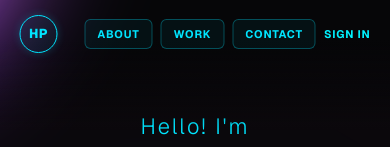
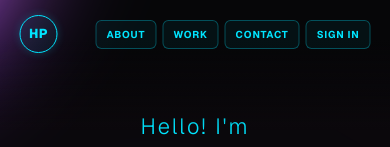
Before and after one commit to himanshu-pal419845/portfolio-2, a React (Vite) app: page / in a window 390 px wide. Shown: the top 147 px of the page. Built offline with nearby package versions, Linux system fonts and the light colour scheme; no server answers.

Commit message:
Update email to himanshupal19845 and improve mobile navbar UI

```diff
--- a/src/components/ChatWidget.tsx
+++ b/src/components/ChatWidget.tsx
@@ -21,7 +21,7 @@ About you (Himanshu Pal):
 - Projects: AI Chatbot, Cyber Security Dashboard, Portfolio Website, Python Automation Tool, Task Manager
 - Hobbies: Chess, coding, ethical hacking, learning LLMs
 - Personality: Friendly, technical, enthusiastic, witty, and humorous
-- Contact: Available through the contact form or email (skypertech@gmail.com)
+- Contact: Available through the contact form or email (himanshupal19845@gmail.com)
 
 Rules:
 1. Always respond as Himanshu in first person ("I", "my", "me")
@@ -98,7 +98,7 @@ const getMockResponse = (userText: string): string => {
     return "I offer 10 core services: from building secure AI Agents and Full-Stack web apps, to Ethical Hacking and Security Audits (so I can hack you before the bad guys do!). Let me know if you need help with any of these! 🛠️";
   }
   if (query.includes("contact") || query.includes("email") || query.includes("touch") || query.includes("hire") || query.includes("linkedin") || query.includes("social")) {
-    return "Drop me an email at **skypertech@gmail.com**. I respond faster than a ping request, unless I'm sleeping. (But let's be honest, developers don't sleep, we just buffer!). You can also use the form below! 🤝";
+    return "Drop me an email at **himanshupal19845@gmail.com**. I respond faster than a ping request, unless I'm sleeping. (But let's be honest, developers don't sleep, we just buffer!). You can also use the form below! 🤝";
   }
   if (query.includes("skills") || query.includes("technolog") || query.includes("languages") || query.includes("azure")) {
     return "I specialize in Python and C. C makes me feel like an ancient sorcerer, and Python makes me feel like a lazy wizard. I also use Kali Linux. Yes, I look very cool typing green text in a dark room wearing a black hoodie. 🔒";
--- a/src/components/Navbar.tsx
+++ b/src/components/Navbar.tsx
@@ -104,11 +104,11 @@ const Navbar = () => {
           HP
         </a>
         <a
-          href="mailto:skypertech@gmail.com"
+          href="mailto:himanshupal19845@gmail.com"
           className="navbar-connect"
           data-cursor="disable"
         >
-          skypertech@gmail.com
+          himanshupal19845@gmail.com
         </a>
         <ul>
           <li>
--- a/src/components/styles/Navbar.css
+++ b/src/components/styles/Navbar.css
@@ -81,12 +81,12 @@
     font-size: 15px;
   }
 }
-@media only screen and (min-width: 900px) {
+@media only screen and (min-width: 1024px) {
   .navbar-connect {
     display: block;
   }
 }
-@media only screen and (min-width: 1200px) {
+@media only screen and (min-width: 1250px) {
   .header {
     padding: 35px 0px;
   }
@@ -120,17 +120,20 @@
   .header ul {
     flex-direction: row !important;
     align-items: center !important;
-    column-gap: 8px !important;
-    font-size: 11px !important;
+    justify-content: flex-end !important;
+    flex-wrap: wrap !important;
+    column-gap: 6px !important;
+    row-gap: 8px !important;
+    font-size: 10px !important;
   }
 
   .header ul li {
     margin-left: 0 !important;
   }
 
-  .header ul li a {
+  .header ul li a, .header ul li span {
     display: inline-block !important;
-    padding: 6px 12px !important;
+    padding: 6px 10px !important;
     border: 1px solid rgba(0, 229, 255, 0.3) !important;
     background: rgba(0, 229, 255, 0.05) !important;
     border-radius: 6px !important;
--- a/src/config.ts
+++ b/src/config.ts
@@ -7,7 +7,7 @@ export const config = {
     },
     social: {
         github: "himanshu-pal419845",
-        email: "skypertech@gmail.com",
+        email: "himanshupal19845@gmail.com",
         location: "Ghaziabad, India"
     },
     about: {
@@ -264,7 +264,7 @@ export const config = {
         },
         {
             question: "Are you available for freelance projects?",
-            answer: "Yes, I am active as a freelancer. You can reach me through the contact form or email me directly at skypertech@gmail.com."
+            answer: "Yes, I am active as a freelancer. You can reach me through the contact form or email me directly at himanshupal19845@gmail.com."
         }
     ],
     blogs: [
@@ -284,7 +284,7 @@ export const config = {
         }
     ],
     contact: {
-        email: "skypertech@gmail.com",
+        email: "himanshupal19845@gmail.com",
         github: "https://github.com/himanshu-pal419845",
         linkedin: "https://www.linkedin.com/in/himanshu-pal-22403339b/",
         twitter: "https://x.com/Skyparcyber"
--- a/src/pages/Play.tsx
+++ b/src/pages/Play.tsx
@@ -49,7 +49,7 @@ About you (Himanshu Pal):
 - Projects: AI Chatbot, Cyber Security Dashboard, Portfolio Website, Python Automation Tool, Task Manager
 - Hobbies: Chess, coding, ethical hacking, learning LLMs
 - Personality: Friendly, technical, enthusiastic, witty, and humorous
-- Contact: Available through the contact form or email (skypertech@gmail.com)
+- Contact: Available through the contact form or email (himanshupal19845@gmail.com)
 
 Rules:
 1. Always respond as Himanshu in first person ("I", "my", "me")
@@ -318,7 +318,7 @@ const Play = () => {
           return "I specialize in AI Agent development, Ethical Hacking & Auditing (so I can hack you before the bad guys do!), Full-Stack web dev, and Azure integrations. What are you looking to build? 🛠️";
         }
         if (query.includes("contact") || query.includes("email") || query.includes("touch") || query.includes("hire") || query.includes("linkedin")) {
-          return "Feel free to drop an email at **skypertech@gmail.com** or fill out the contact form on my portfolio! I respond faster than a ping request, unless I'm sleeping. (But let's be honest, developers don't sleep, we just buffer!). 🤝";
+          return "Feel free to drop an email at **himanshupal19845@gmail.com** or fill out the contact form on my portfolio! I respond faster than a ping request, unless I'm sleeping. (But let's be honest, developers don't sleep, we just buffer!). 🤝";
         }
         if (query.includes("skills") || query.includes("technolog") || query.includes("code") || query.includes("python") || query.includes("azure")) {
           return "I code mainly in Python and C. C makes me feel like an ancient sorcerer, and Python makes me feel like a lazy wizard. I also use Kali Linux (yes, black hoodies in a dark room is the vibe!). 🔒";
```
